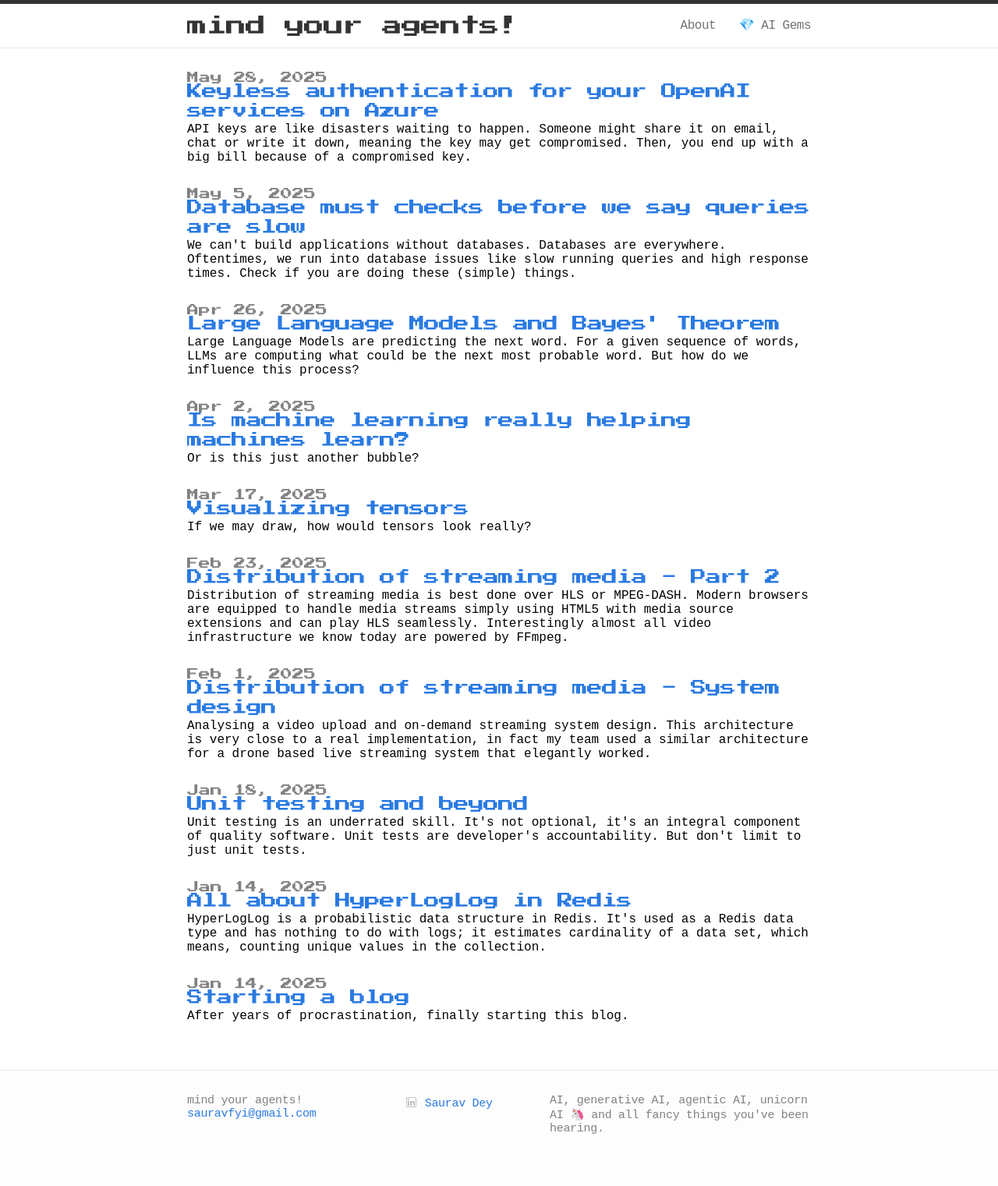
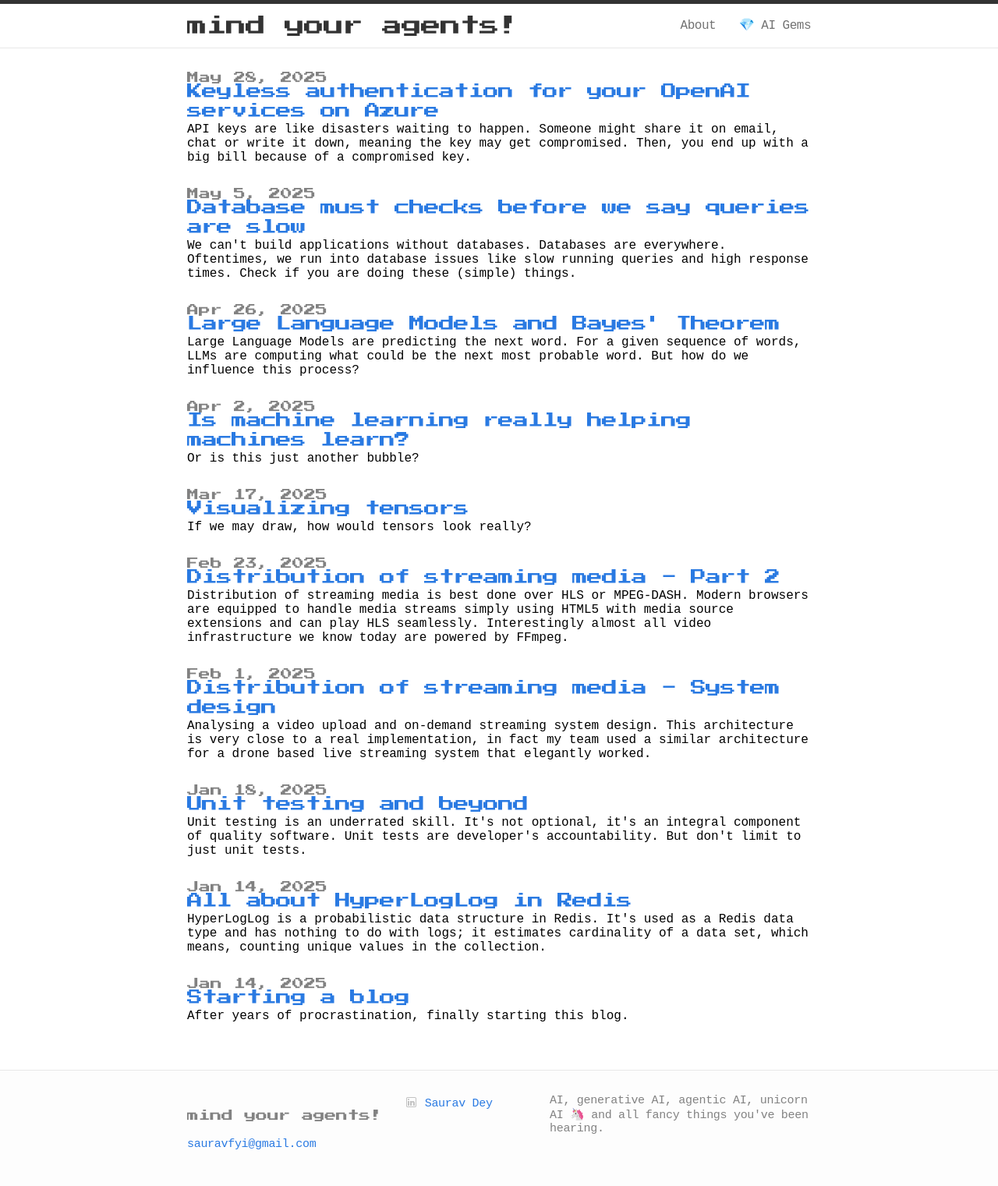
Before and after one commit to mindyouragents/mindyouragents.github.io, a Jekyll site: the page built from index.html, in a window 1280 px wide. Shown: the whole page at 78% size. Built offline with Jekyll 4.4.1, drawn with Linux system fonts in a browser that asks for light colours; some web fonts are replaced.

Commit message:
Update footer.html

```diff
--- a/_includes/footer.html
+++ b/_includes/footer.html
@@ -6,7 +6,7 @@
 
     <div class="footer-col-1 column">
       <ul>
-        <li>{{ site.title }}</li>
+        <li class="site-title">{{ site.title }}</li>
         <li><a href="mailto:{{ site.email }}">{{ site.email }}</a></li>
       </ul>
     </div>
```
